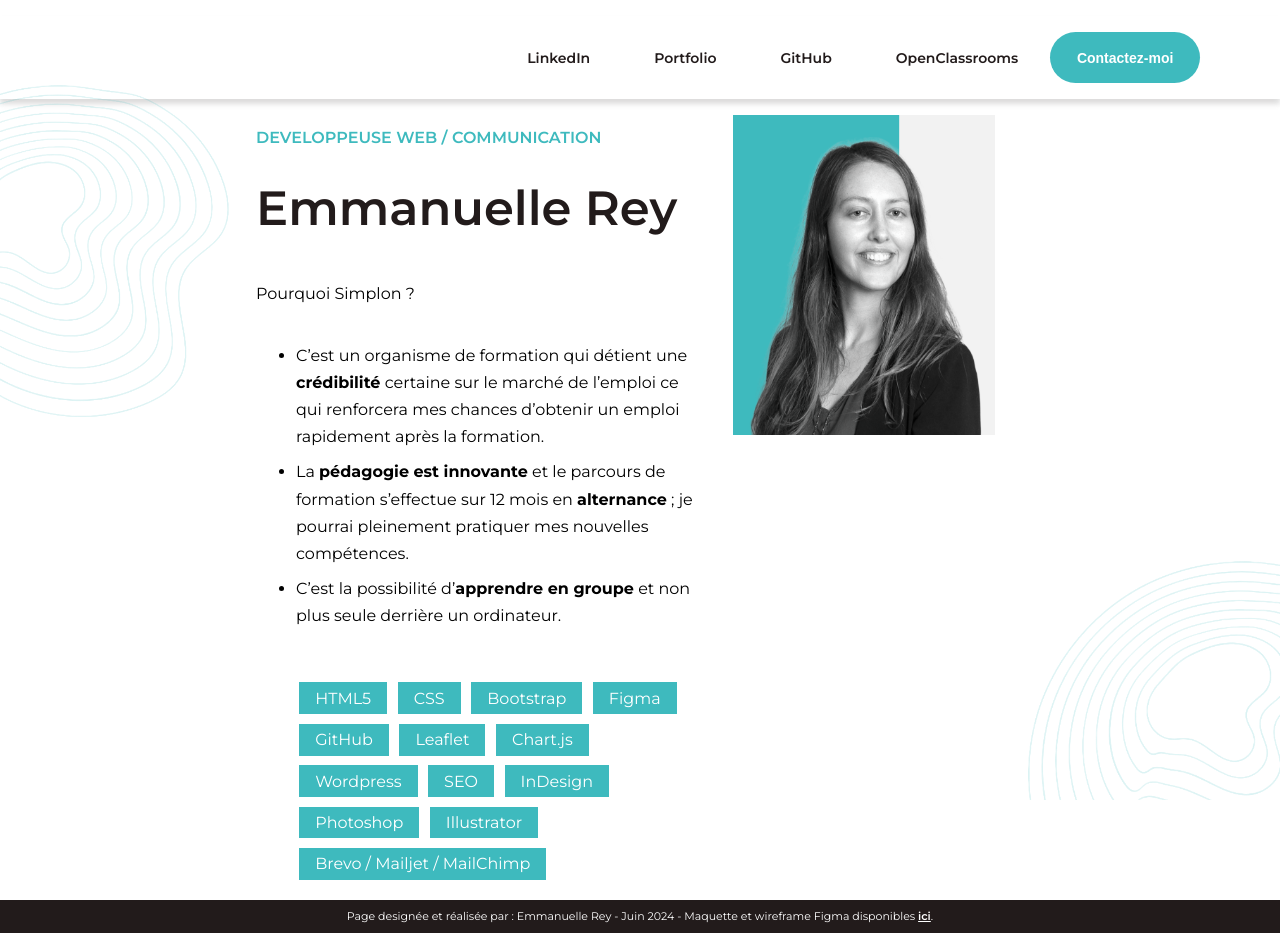
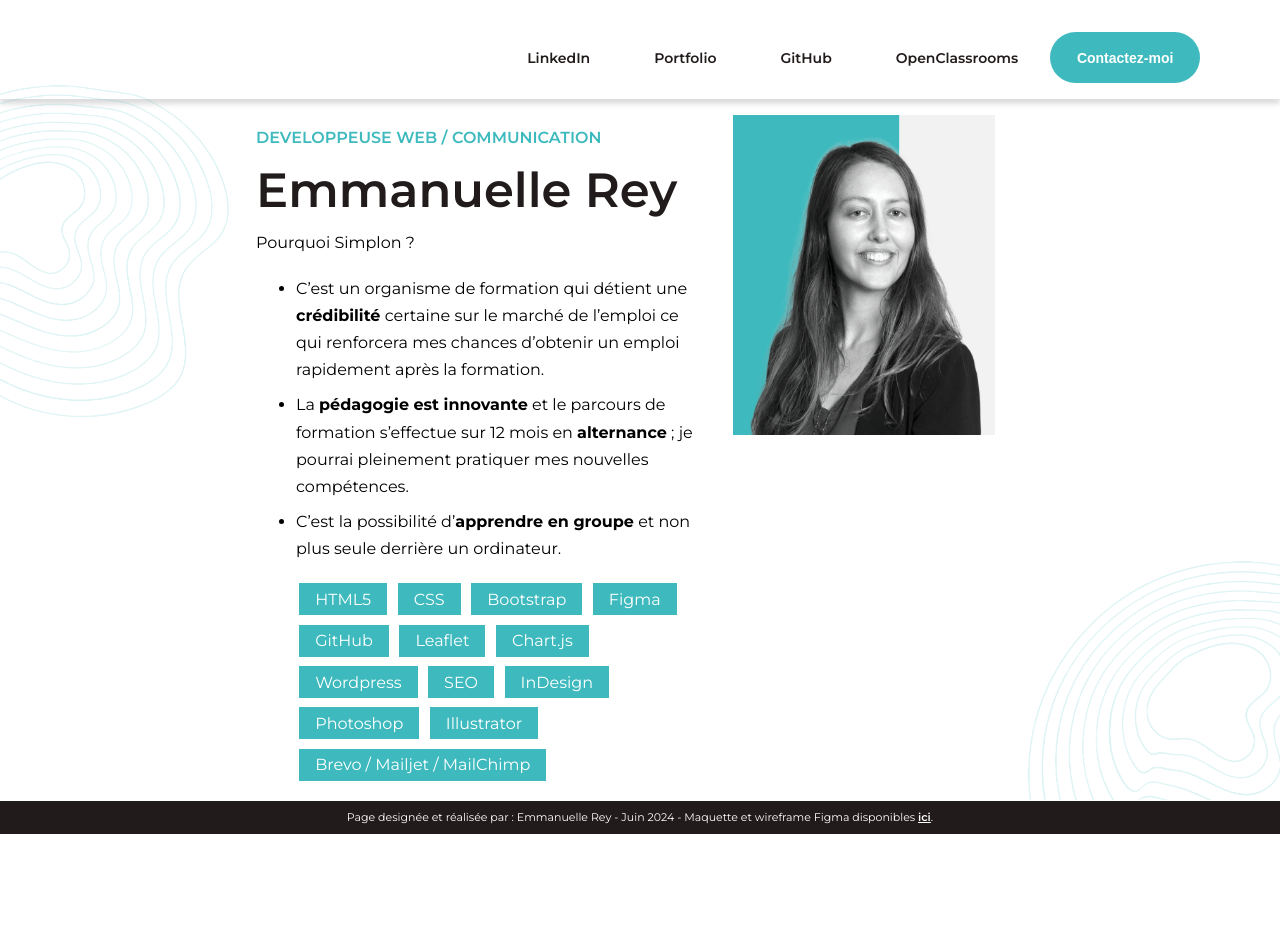
Before and after one commit to Emy2024/Emy2024, a plain HTML site: page index.html in a window 1280 px wide. Shown: the top 933 px of the page. After the commit the page ends 834 px from the top, so only its background shows below. Drawn offline with Linux system fonts and the light colour scheme.

Commit message:
Meilleure lisibilité de l'écran d'accueil (margin supprimées)

```diff
--- a/css/style.css
+++ b/css/style.css
@@ -132,6 +132,7 @@ main h1{
     font-weight: 600;
     font-size: 48px;
     color: #221B1B;
+    margin: 0em;
 }
 
 main h2{
@@ -144,12 +145,14 @@ main p{
     font-weight: 400;
     font-size: 16px;
     line-height: 3em;
+    margin: 0em;
 }
 
 
 
 .pourquoiSimplon ul{
     flex-direction: column;
+    margin: 0em;
 }
 
 .pourquoiSimplon li{
@@ -158,11 +161,17 @@ main p{
     font-size: 16px;
     line-height: 1.7em;
     padding-top: 0.5em;
+    margin: 0em;
 }
 
 
 .competences{
     padding-top: 1em;
+}
+
+.competences ul{
+    margin: 0em;
+    padding-bottom: 1em;
 }
 
 .competences li{
@@ -212,6 +221,7 @@ footer p{
     margin-bottom: 0em;
     font-weight: 400;
     line-height: 3em;
+    margin: 0em;
 }
 
 footer p a{
```
